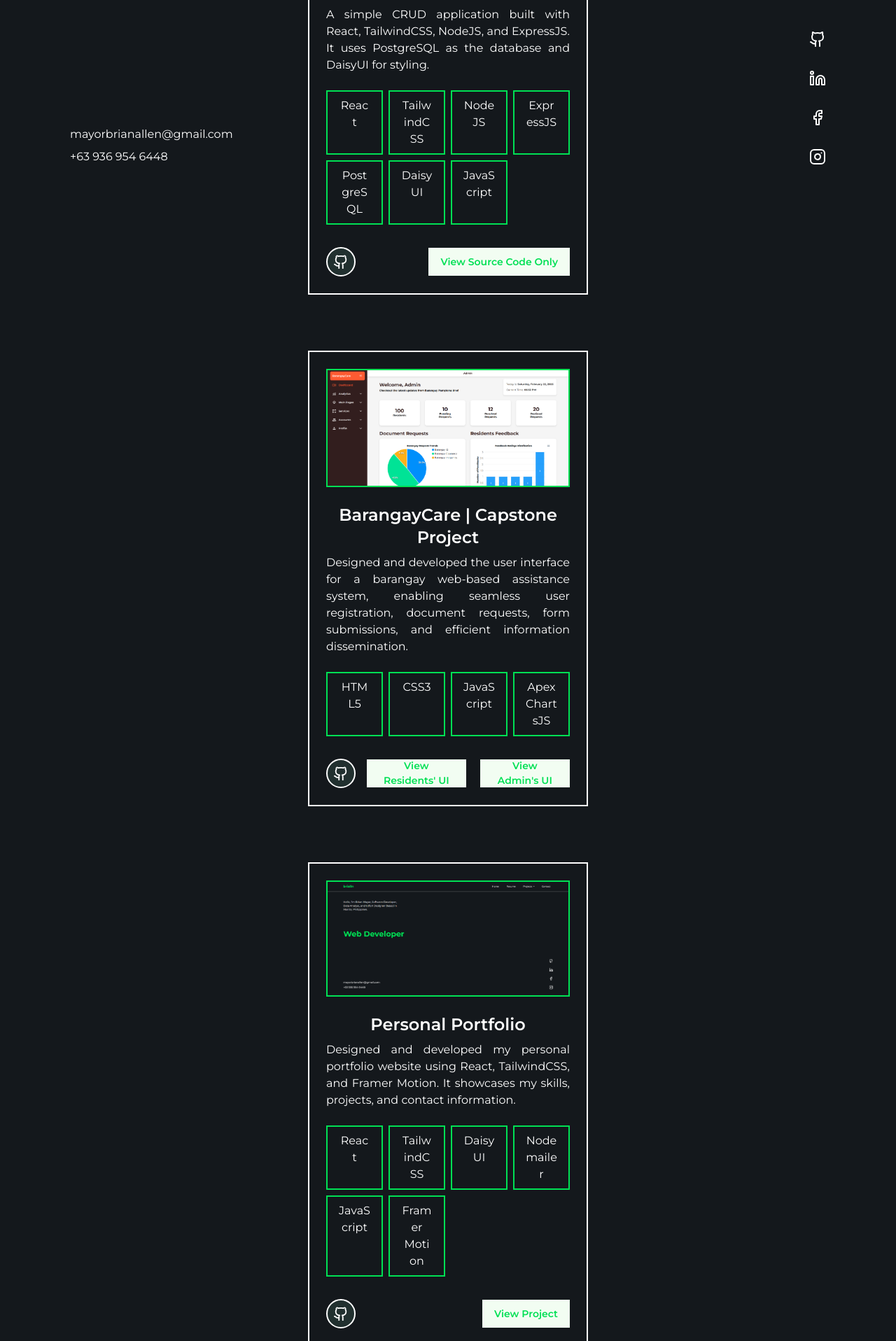
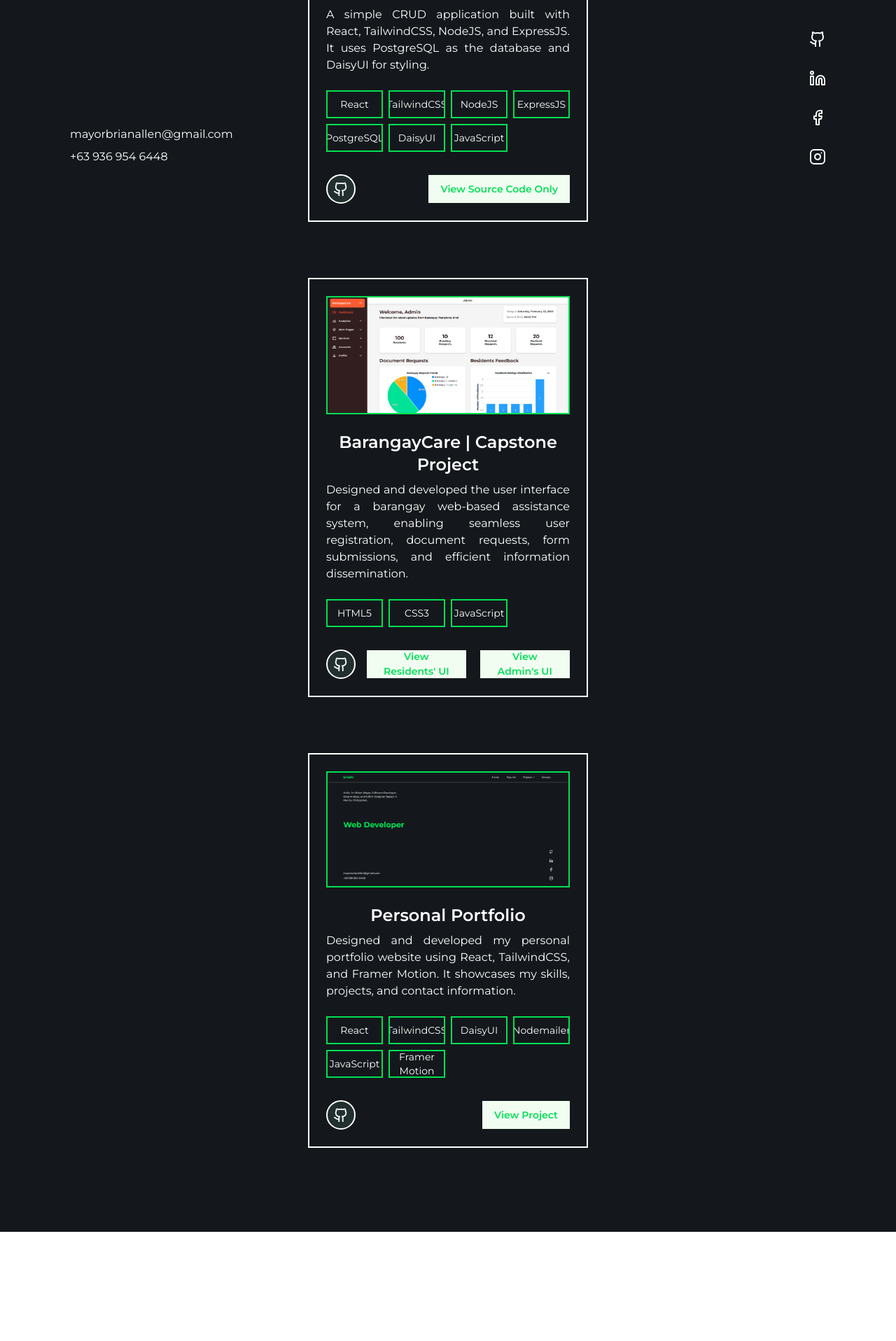
Before and after one commit to brialln/react_portfolio, a React (Vite) app: page /development in a window 1280 px wide. Shown: the part 524-2440 px from the top of the page at 70% size. After the commit the page ends 2284 px from the top, so only its background shows below. Built offline with nearby package versions, Linux system fonts and the light colour scheme.

Commit message:
Updated Tech Stack Description

```diff
--- a/src/pages/Development.jsx
+++ b/src/pages/Development.jsx
@@ -30,14 +30,18 @@ const Development = () => {
                 </div>
 
                 <div className="grid grid-cols-2 sm:grid-cols-1 md:grid-cols-4 gap-2">
-                    <p className="border-primary border-2 px-4 py-2 text-center break-words whitespace-normal overflow-hidden">React</p>
-                    <p className="border-primary border-2 px-4 py-2 text-center break-words whitespace-normal overflow-hidden">TailwindCSS</p>
-                    <p className="border-primary border-2 px-4 py-2 text-center break-words whitespace-normal overflow-hidden">NodeJS</p>
-                    <p className="border-primary border-2 px-4 py-2 text-center break-words whitespace-normal overflow-hidden">ExpressJS</p>
-                    <p className="border-primary border-2 px-4 py-2 text-center break-words whitespace-normal overflow-hidden">PostgreSQL</p>
-                    <p className="border-primary border-2 px-4 py-2 text-center break-words whitespace-normal overflow-hidden">DaisyUI</p>
-                    <p className="border-primary border-2 px-4 py-2 text-center break-words whitespace-normal overflow-hidden">JavaScript</p>
+                    {["React", "TailwindCSS", "NodeJS", "ExpressJS", "PostgreSQL", "DaisyUI", "JavaScript"].map((tech) => (
+                        <button
+                        key={tech}
+                        className="border-2 border-primary px-4 py-2 text-center w-full h-10 flex items-center justify-center text-sm text-wrap break-words hover:bg-primary hover:text-white transition cursor-pointer whitespace-normal overflow-hidden"
+                        >
+                        {tech}
+                        </button>
+                    ))}
                 </div>
+
+
+
 
                 <div className="pt-2 flex flex-col sm:flex-row gap-4 justify-between items-center">
                     <a href="https://github.com/brialln/simple_crud-application" target="_blank" rel="noopener noreferrer">
@@ -64,14 +68,16 @@ const Development = () => {
                     </p>
                 </div>
 
-
                 <div className="grid grid-cols-2 sm:grid-cols-1 md:grid-cols-4 gap-2">
-                    <p className="border-primary border-2 px-4 py-2 text-center break-words whitespace-normal overflow-hidden">HTML5</p>
-                    <p className="border-primary border-2 px-4 py-2 text-center break-words whitespace-normal overflow-hidden">CSS3</p>
-                    <p className="border-primary border-2 px-4 py-2 text-center break-words whitespace-normal overflow-hidden">JavaScript</p>
-                    <p className="border-primary border-2 px-4 py-2 text-center break-words whitespace-normal overflow-hidden">ApexChartsJS</p>
+                    {["HTML5", "CSS3", "JavaScript"].map((tech) => (
+                        <button
+                        key={tech}
+                        className="border-2 border-primary px-4 py-2 text-center w-full h-10 flex items-center justify-center text-sm text-wrap break-words hover:bg-primary hover:text-white transition cursor-pointer whitespace-normal overflow-hidden"
+                        >
+                        {tech}
+                        </button>
+                    ))}
                 </div>
-
 
                 <div className="pt-2 flex flex-col sm:flex-row gap-4 justify-between items-center">
                     <a href="https://github.com/brialln/barangay_care-frontend" target="_blank" rel="noopener noreferrer">
@@ -104,14 +110,16 @@ const Development = () => {
                     </p>
                 </div>
 
-                <div className="grid grid-cols-2 sm:grid-cols-1 md:grid-cols-4 gap-2">
-                        <p className="border-primary border-2 px-4 py-2 text-center break-words whitespace-normal overflow-hidden">React</p>
-                        <p className="border-primary border-2 px-4 py-2 text-center break-words whitespace-normal overflow-hidden">TailwindCSS</p>
-                        <p className="border-primary border-2 px-4 py-2 text-center break-words whitespace-normal overflow-hidden">DaisyUI</p>
-                        <p className="border-primary border-2 px-4 py-2 text-center break-words whitespace-normal overflow-hidden">Nodemailer</p>
-                        <p className="border-primary border-2 px-4 py-2 text-center break-words whitespace-normal overflow-hidden">JavaScript</p>
-                        <p className="border-primary border-2 px-4 py-2 text-center break-words whitespace-normal overflow-hidden">Framer Motion</p>
-                    </div>
+                <div className="grid grid-cols-2 sm:grid-cols-1 md:grid-cols-4 gap-2 items-center">
+                    {["React", "TailwindCSS", "DaisyUI", "Nodemailer", "JavaScript", "Framer Motion"].map((tech) => (
+                        <button
+                        key={tech}
+                        className="border-2 border-primary px-4 py-2 text-center w-full h-10 flex items-center justify-center text-sm text-wrap break-words hover:bg-primary hover:text-white transition cursor-pointer whitespace-normal overflow-hidden"
+                        >
+                        {tech}
+                        </button>
+                    ))}
+                </div>
 
 
                 <div className="pt-2 flex flex-col sm:flex-row gap-4 justify-between items-center">
```
